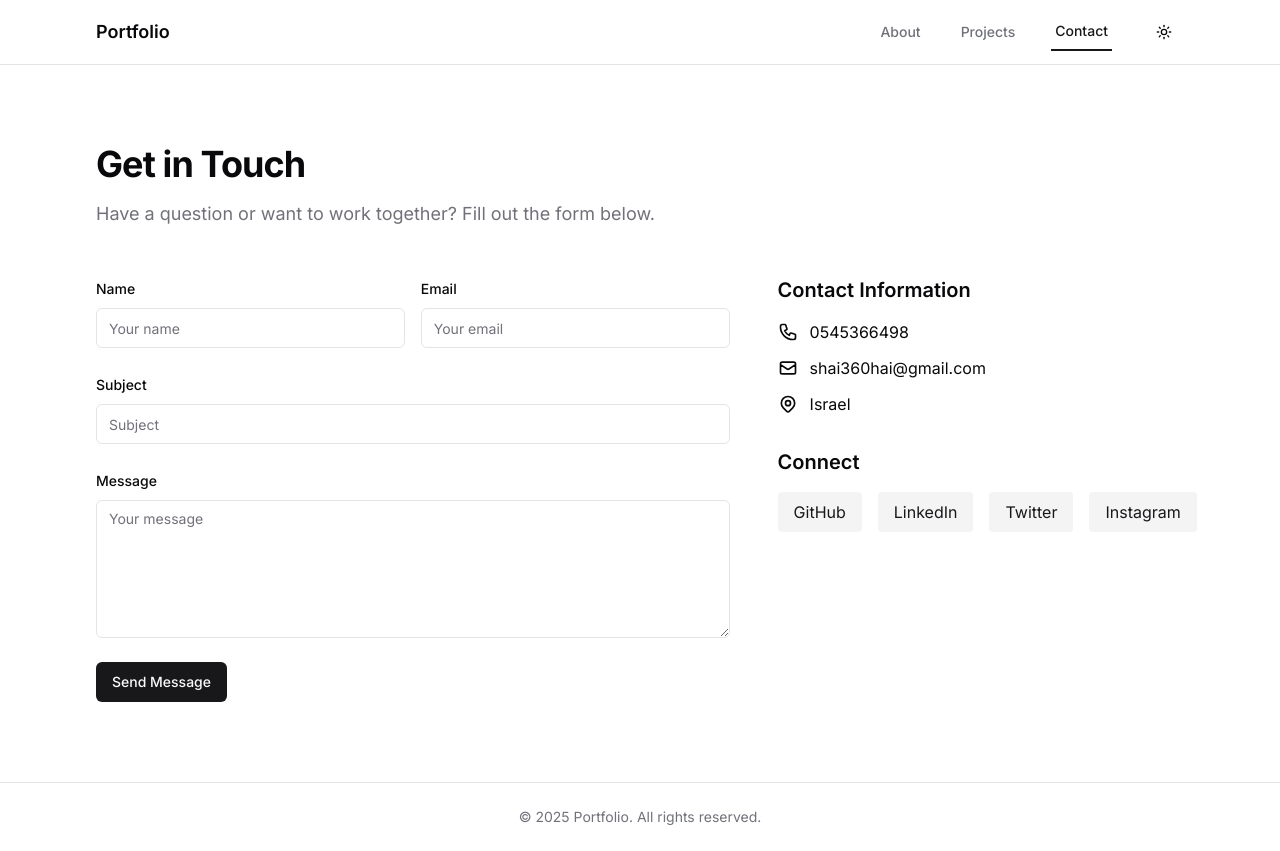
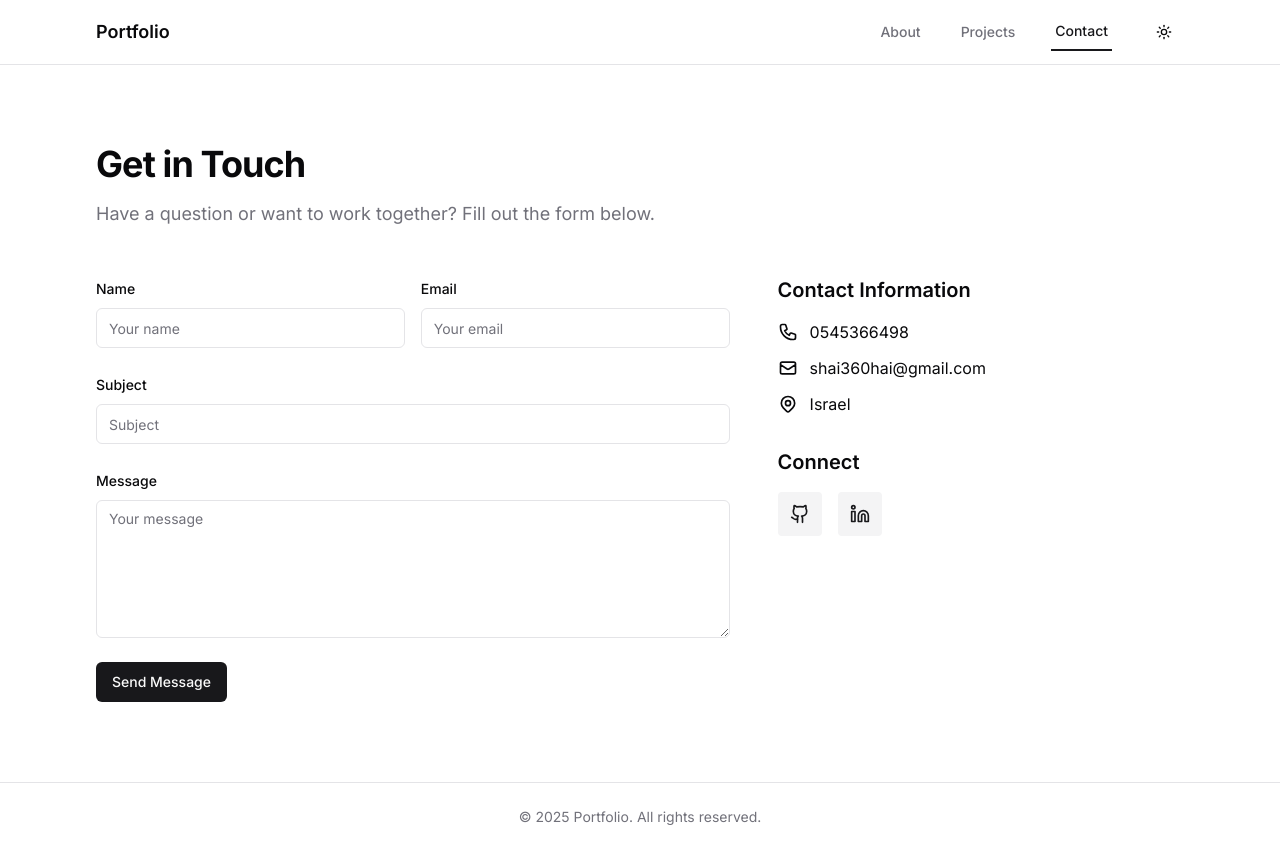
Before and after one commit to shai360hai/shai-portfolio, a React (Vite) app: page /contact in a window 1280 px wide. Built offline with nearby package versions, Linux system fonts and the light colour scheme.

Commit message:
Fix: Update contact section links
Remove Twitter and Instagram links, update GitHub and LinkedIn links.

```diff
--- a/src/pages/Contact.tsx
+++ b/src/pages/Contact.tsx
@@ -5,6 +5,7 @@ import { Input } from "@/components/ui/input";
 import { Label } from "@/components/ui/label";
 import { Textarea } from "@/components/ui/textarea";
 import { toast } from "sonner";
+import { Github, Linkedin } from "lucide-react";
 
 const Contact = () => {
   const [formData, setFormData] = useState({
@@ -129,15 +130,22 @@ const Contact = () => {
           <div>
             <h2 className="text-xl font-semibold mb-4">Connect</h2>
             <div className="flex space-x-4">
-              {["GitHub", "LinkedIn", "Twitter", "Instagram"].map((platform) => (
-                <a
-                  key={platform}
-                  href="#"
-                  className="bg-secondary text-secondary-foreground hover:bg-secondary/80 px-4 py-2 rounded"
-                >
-                  {platform}
-                </a>
-              ))}
+              <a
+                href="https://github.com/shai360hai"
+                target="_blank"
+                rel="noopener noreferrer"
+                className="bg-secondary text-secondary-foreground hover:bg-secondary/80 p-3 rounded flex items-center justify-center"
+              >
+                <Github size={20} />
+              </a>
+              <a
+                href="https://www.linkedin.com/in/shaisasonker/"
+                target="_blank"
+                rel="noopener noreferrer"
+                className="bg-secondary text-secondary-foreground hover:bg-secondary/80 p-3 rounded flex items-center justify-center"
+              >
+                <Linkedin size={20} />
+              </a>
             </div>
           </div>
         </div>
```
